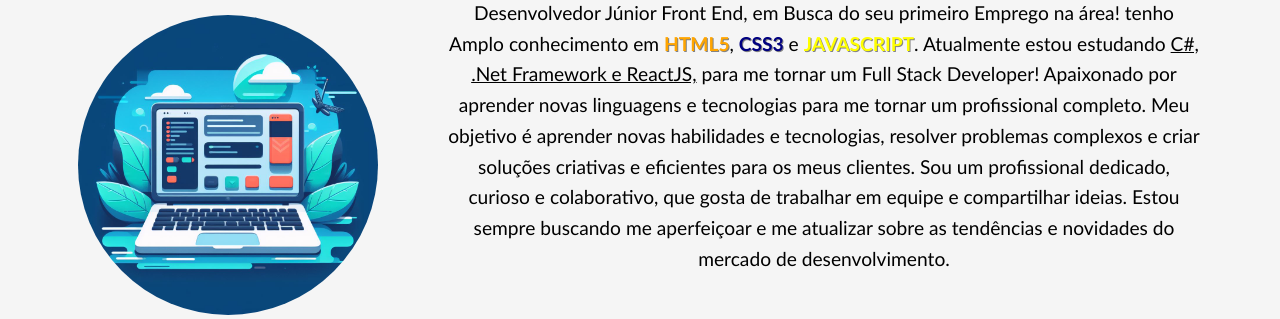
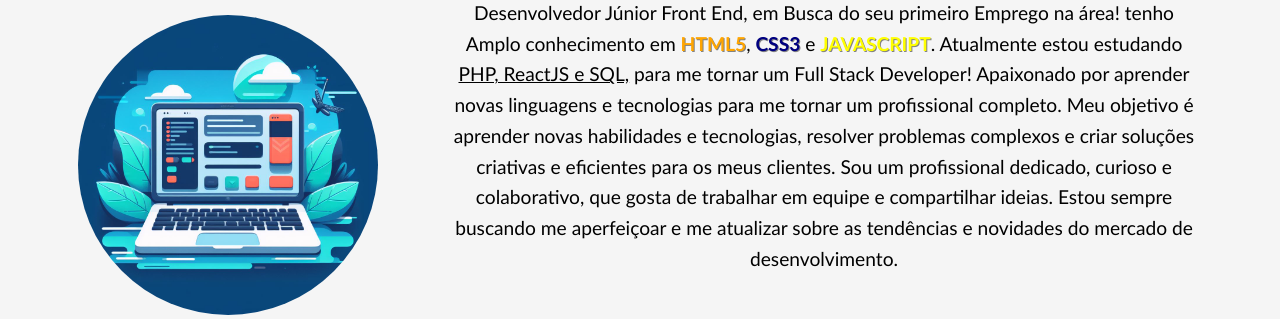
Before and after one commit to Brunoarguelho/portifolio, a plain HTML site: page index.htm in a window 1280 px wide. Shown: the part 181-500 px from the top of the page. Drawn offline with nearby package versions, Linux system fonts and the light colour scheme.

Commit message:
mudei as diretrizes na area de atuação

```diff
--- a/index.htm
+++ b/index.htm
@@ -51,7 +51,7 @@
                 tenho Amplo conhecimento em <span class="laranja">HTML5</span>, <span class="azul">CSS3</span> e
                 <span class="amarelo">JAVASCRIPT</span>.
                 Atualmente estou estudando <span class="universal">
-                C#, .Net Framework e ReactJS,</span> para me tornar um Full Stack Developer!
+                PHP, ReactJS e SQL,</span> para me tornar um Full Stack Developer!
                 Apaixonado por aprender novas linguagens e tecnologias para me tornar um profissional completo.
                 Meu objetivo é aprender novas habilidades e tecnologias, resolver problemas
                 complexos e criar soluções criativas e eficientes para os meus clientes.
```
